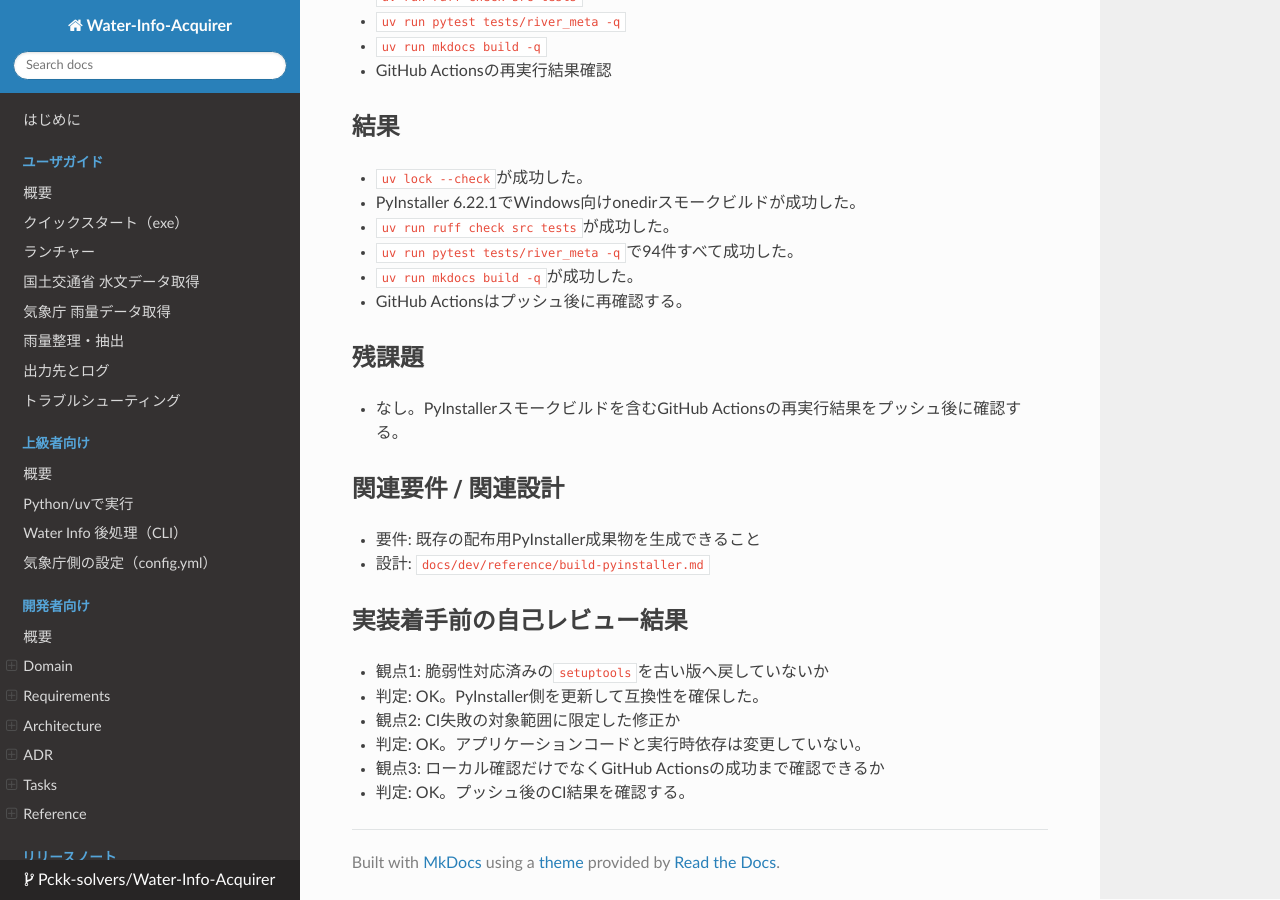
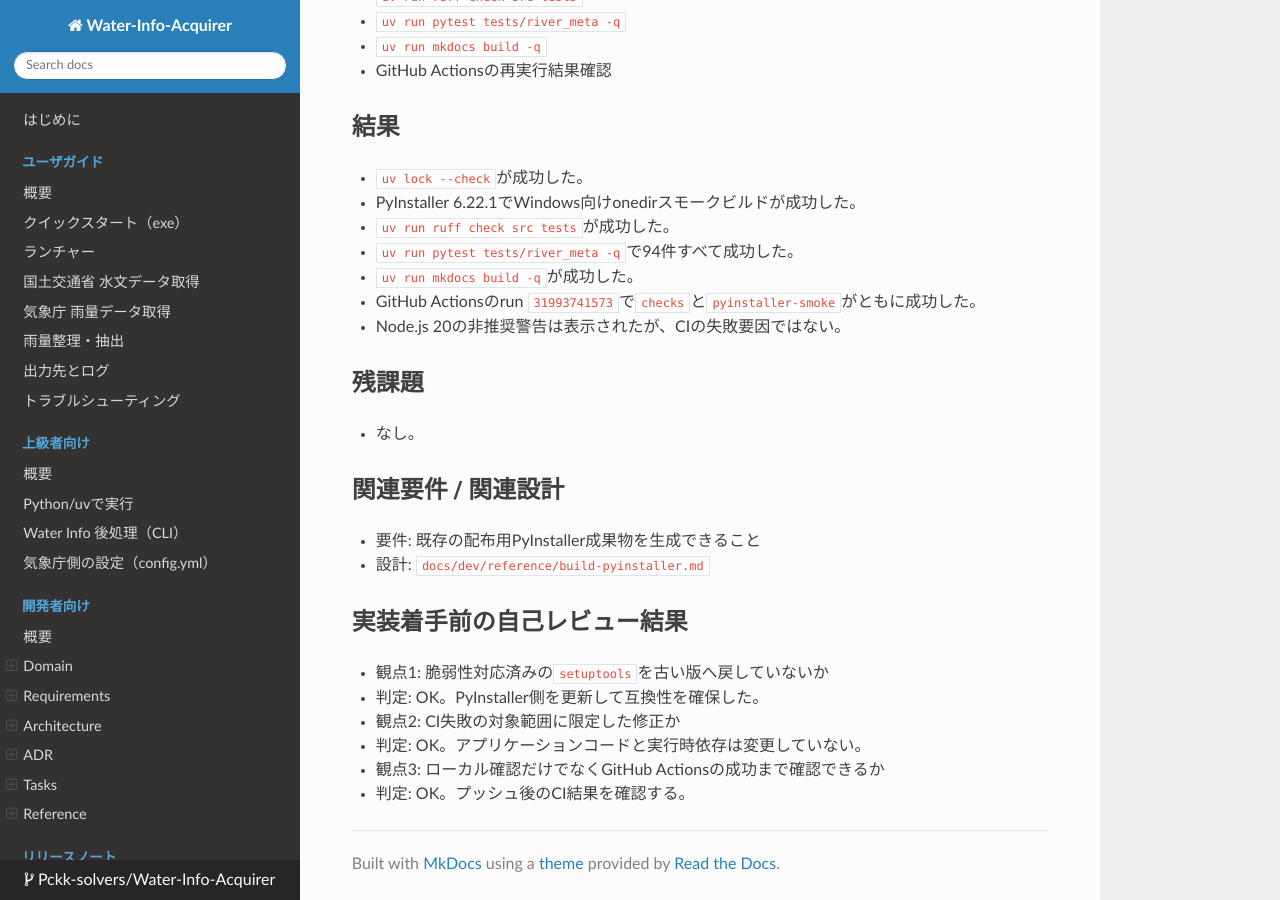
Before and after one commit to Pckk-solvers/Water-Info-Acquirer, an MkDocs documentation site: the page built from docs/dev/tasks/done/20260817_fix_ci_pyinstaller_pkg_resources.md, in a window 1280 px wide and 900 px high, scrolled down 921 px. Built offline with MkDocs 1.6.1, drawn with Linux system fonts in a browser that asks for light colours; nearby versions of some CDN libraries.

Commit message:
docs: record successful CI verification

```diff
--- a/docs/dev/tasks/done/20260817_fix_ci_pyinstaller_pkg_resources.md
+++ b/docs/dev/tasks/done/20260817_fix_ci_pyinstaller_pkg_resources.md
@@ -39,11 +39,12 @@
 - `uv run ruff check src tests`が成功した。
 - `uv run pytest tests/river_meta -q`で94件すべて成功した。
 - `uv run mkdocs build -q`が成功した。
-- GitHub Actionsはプッシュ後に再確認する。
+- GitHub Actionsのrun `31993741573`で`checks`と`pyinstaller-smoke`がともに成功した。
+- Node.js 20の非推奨警告は表示されたが、CIの失敗要因ではない。
 
 ## 残課題
 
-- なし。PyInstallerスモークビルドを含むGitHub Actionsの再実行結果をプッシュ後に確認する。
+- なし。
 
 ## 関連要件 / 関連設計
 
```
